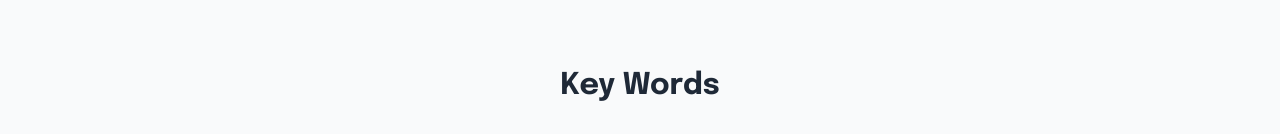
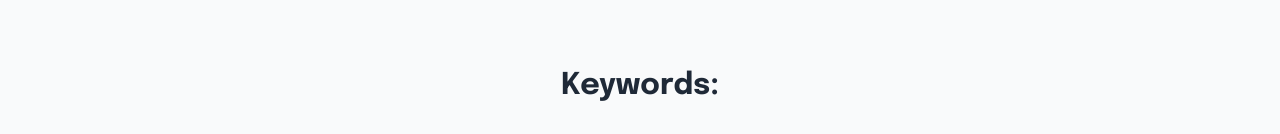
Before and after one commit to Vincent-mutwiri/Accesibility-Toolkit, a React (Vite) app: page / in a window 1280 px wide. Shown: the part 334-468 px from the top of the page. Built offline with nearby package versions, Linux system fonts and the light colour scheme; a web font is replaced by a local one.

Commit message:
Fixed the Keywords session

```diff
--- a/pages/LandingPage.tsx
+++ b/pages/LandingPage.tsx
@@ -74,7 +74,7 @@ const LandingPage: React.FC = () => {
 
       {/* Key Words Section */}
       <div className="text-center mb-12">
-        <h2 className="text-3xl font-bold text-text-light dark:text-text-dark mb-8">Key Words</h2>
+        <h2 className="text-3xl font-bold text-text-light dark:text-text-dark mb-8">Keywords:</h2>
         <div className="grid grid-cols-1 md:grid-cols-2 gap-6 max-w-4xl mx-auto">
           <div className="bg-gradient-to-br from-brand-blue/10 to-transparent rounded-2xl p-8 border border-brand-blue/20">
             <h3 className="text-xl font-bold text-brand-blue mb-3">Equity</h3>
```
